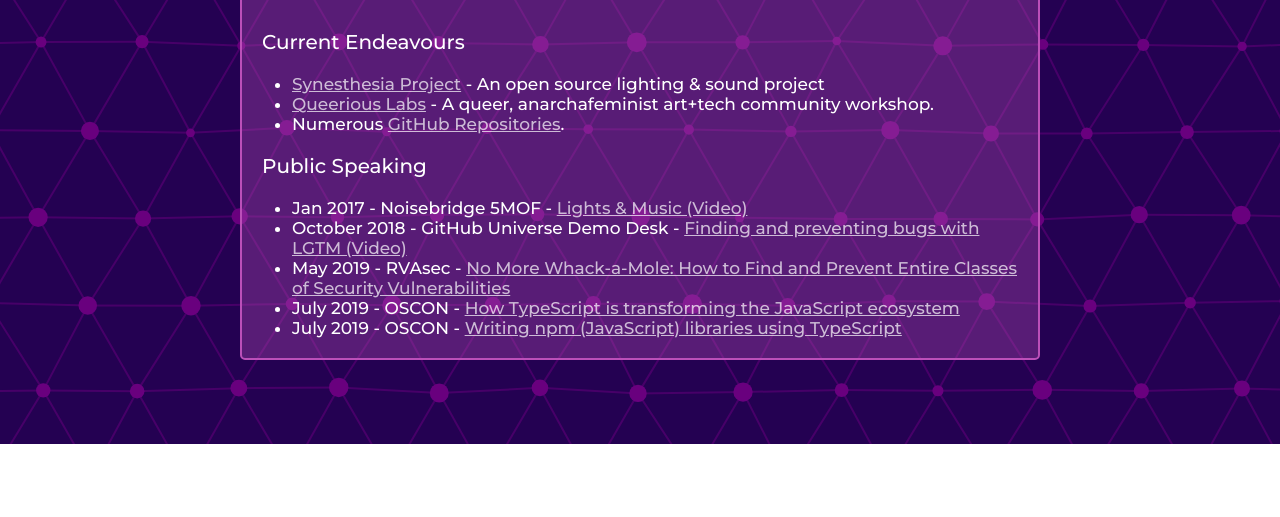
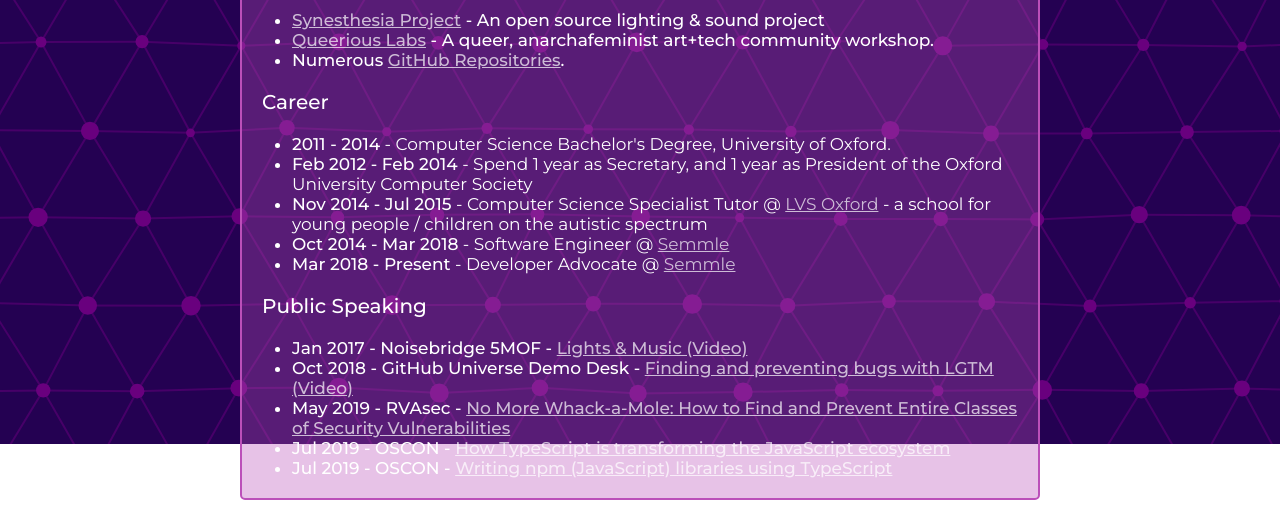
Before and after one commit to s0/s0, a React app: page / in a window 1280 px wide. Shown: the part 356-873 px from the top of the page. Before the commit the page ends 800 px from the top, so only its background shows below. Built offline with nearby package versions, Linux system fonts and the light colour scheme.

Commit message:
Add career

```diff
--- a/src/components/pages/home.tsx
+++ b/src/components/pages/home.tsx
@@ -86,22 +86,42 @@
                 </ul>
               </div>
               <div className="section">
+                <h2>Career</h2>
+                <ul className="bolded">
+                  <li>
+                    <strong>2011 - 2014</strong> - Computer Science Bachelor's Degree, University of Oxford.
+                  </li>
+                  <li>
+                    <strong>Feb 2012 - Feb 2014</strong> - Spend 1 year as Secretary, and 1 year as President of the Oxford University Computer Society
+                  </li>
+                  <li>
+                    <strong>Nov 2014 - Jul 2015</strong> - Computer Science Specialist Tutor @ <a href="https://www.lvs-oxford.org.uk/" target="_blank">LVS Oxford</a> - a school for young people / children on the autistic spectrum
+                  </li>
+                  <li>
+                    <strong>Oct 2014 - Mar 2018</strong> - Software Engineer @ <a href="https://semmle.com" target="_blank">Semmle</a>
+                  </li>
+                  <li>
+                    <strong>Mar 2018 - Present</strong> - Developer Advocate @ <a href="https://semmle.com" target="_blank">Semmle</a>
+                  </li>
+                </ul>
+              </div>
+              <div className="section">
                 <h2>Public Speaking</h2>
                 <ul>
                   <li>
                     Jan 2017 - Noisebridge 5MOF - <a href="https://www.youtube.com/watch?v=egsswPi8yio" target="_blank">Lights &amp; Music (Video)</a>
                   </li>
                   <li>
-                    October 2018 - GitHub Universe Demo Desk - <a href="https://www.youtube.com/watch?v=aXqUWZYlFzs" target="_blank">Finding and preventing bugs with LGTM (Video)</a>
+                    Oct 2018 - GitHub Universe Demo Desk - <a href="https://www.youtube.com/watch?v=aXqUWZYlFzs" target="_blank">Finding and preventing bugs with LGTM (Video)</a>
                   </li>
                   <li>
                     May 2019 - RVAsec - <a href="https://rvasec2019.sched.com/event/OAyv/no-more-whack-a-mole-how-to-find-and-prevent-entire-classes-of-security-vulnerabilities" target="_blank">No More Whack-a-Mole: How to Find and Prevent Entire Classes of Security Vulnerabilities</a>
                   </li>
                   <li>
-                    July 2019 - OSCON - <a href="https://conferences.oreilly.com/oscon/oscon-or/public/schedule/detail/75948" target="_blank">How TypeScript is transforming the JavaScript ecosystem</a>
+                    Jul 2019 - OSCON - <a href="https://conferences.oreilly.com/oscon/oscon-or/public/schedule/detail/75948" target="_blank">How TypeScript is transforming the JavaScript ecosystem</a>
                   </li>
                   <li>
-                    July 2019 - OSCON - <a href="https://conferences.oreilly.com/oscon/oscon-or/public/schedule/detail/75953" target="_blank">Writing npm (JavaScript) libraries using TypeScript</a>
+                    Jul 2019 - OSCON - <a href="https://conferences.oreilly.com/oscon/oscon-or/public/schedule/detail/75953" target="_blank">Writing npm (JavaScript) libraries using TypeScript</a>
                   </li>
                 </ul>
               </div>
@@ -182,6 +202,14 @@
 
           ul {
             margin: ${SPACING}px 0 0;
+
+            &.bolded {
+              font-weight: 400;
+
+              strong {
+                font-weight: 500;
+              }
+            }
           }
         }
       }
```
